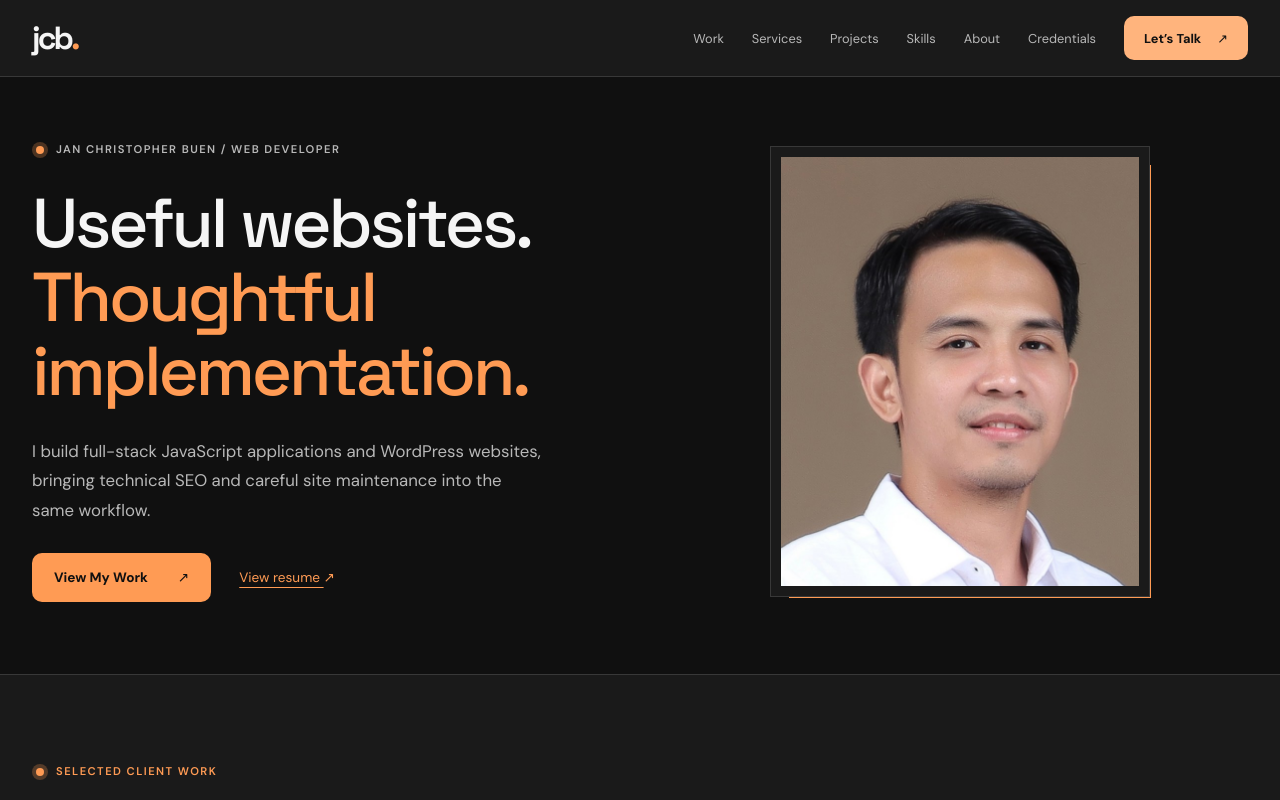
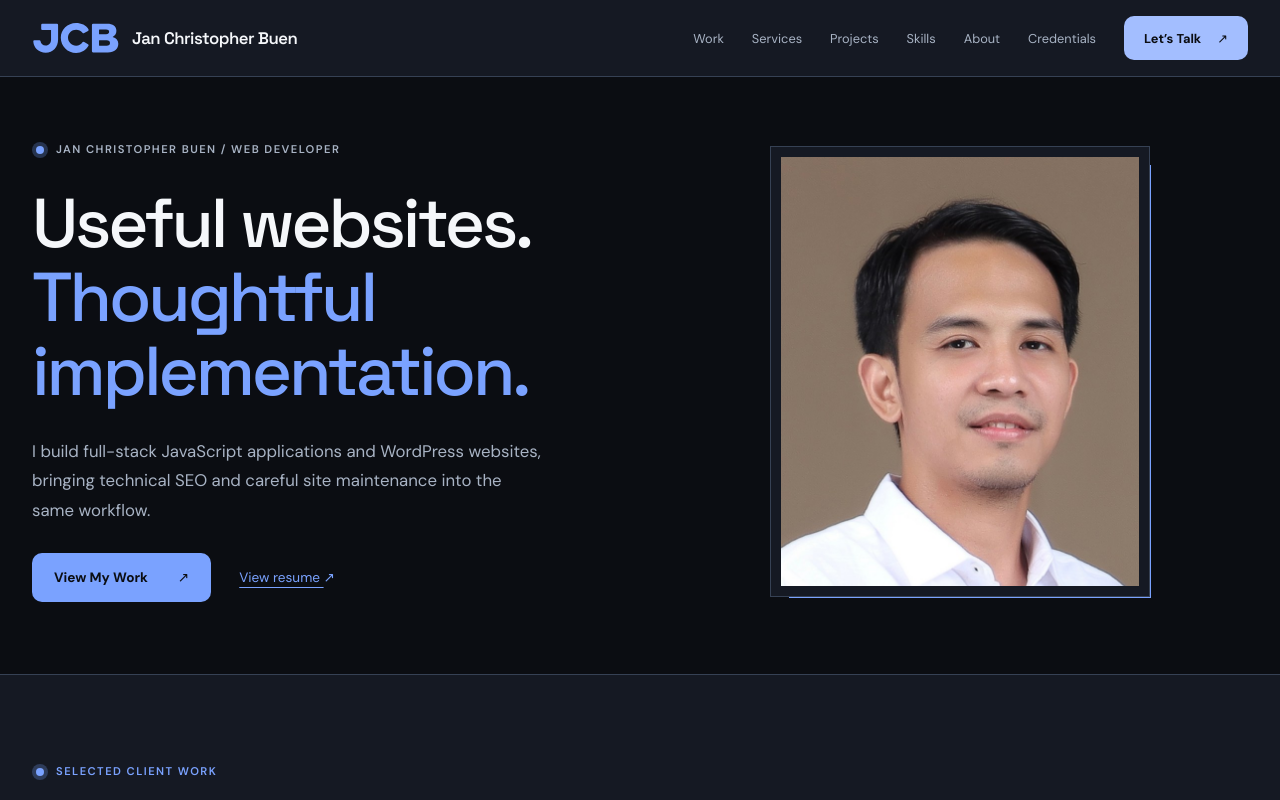
Before and after one commit to jan-christopher-buen/personal-portfolio, a React (Vite) app: page / in a window 1280 px wide. Shown: the top 800 px of the page. Built offline with nearby package versions, Linux system fonts and the light colour scheme.

Commit message:
feat(branding): adopt refined JCB identity and graphite-cobalt theme

```diff
--- a/index.html
+++ b/index.html
@@ -3,7 +3,7 @@
   <head>
     <meta charset="UTF-8" />
     <meta name="viewport" content="width=device-width, initial-scale=1.0" />
-    <meta name="theme-color" content="#101010" />
+    <meta name="theme-color" content="#0B0D12" />
     <meta
       name="description"
       content="Jan Christopher Buen — Web developer building WordPress websites and full-stack JavaScript projects, with practical technical SEO and hosting experience."
--- a/src/App.jsx
+++ b/src/App.jsx
@@ -219,7 +219,18 @@ export default function App() {
           </div>
         </div>
         <div className="footer-bottom">
-          <p>© {new Date().getFullYear()} Jan Christopher Buen</p>
+          <div className="footer-branding">
+            <a href="#top" aria-label="Jan Christopher Buen — back to top">
+              <img
+                src="/images/jcb-logo.svg"
+                width="66"
+                height="24"
+                alt=""
+                aria-hidden="true"
+              />
+            </a>
+            <p>© {new Date().getFullYear()} Jan Christopher Buen</p>
+          </div>
           <a href={`${profileUrl}/personal-portfolio`}>
             Source code <span aria-hidden="true">↗</span>
           </a>
--- a/src/components/Header.jsx
+++ b/src/components/Header.jsx
@@ -82,7 +82,14 @@ export default function Header() {
           href="#top"
           aria-label="Jan Christopher Buen — back to top"
         >
-          jcb<span>.</span>
+          <img
+            src="/images/jcb-logo.svg"
+            width="88"
+            height="32"
+            alt=""
+            aria-hidden="true"
+          />
+          <span>Jan Christopher Buen</span>
         </a>
         <button
           ref={toggle}
--- a/src/styles.css
+++ b/src/styles.css
@@ -1,18 +1,20 @@
 @import url('https://fonts.googleapis.com/css2?family=DM+Sans:wght@400;500;600;650;700&family=Space+Grotesk:wght@400;500;600;700&display=swap');
 :root {
   font-family: 'DM Sans', Arial, sans-serif;
-  color: #f5f5f5;
-  background: #101010;
+  color: var(--text);
+  background: var(--background);
   color-scheme: dark;
   font-synthesis: none;
-  --background: #101010;
-  --surface: #1a1a1a;
-  --raised: #252525;
-  --text: #f5f5f5;
-  --muted: #b8b8b8;
-  --line: #383838;
-  --accent: #ff9b54;
-  --hover: #ffb47d;
+  --background: #0b0d12;
+  --surface: #151923;
+  --raised: #202736;
+  --text: #f5f7fa;
+  --muted: #a8b3c4;
+  --line: #364154;
+  --accent: #7aa2ff;
+  --hover: #a3beff;
+  --accent-halo: rgb(122 162 255 / 25%);
+  --accent-subtle: rgb(122 162 255 / 10%);
   --width: 1240px;
 }
 * {
@@ -110,7 +112,7 @@ main:focus {
   margin-right: 12px;
   border-radius: 50%;
   background: var(--accent);
-  box-shadow: 0 0 0 4px rgb(255 155 84 / 25%);
+  box-shadow: 0 0 0 4px var(--accent-halo);
   vertical-align: middle;
 }
 .section-label {
@@ -168,15 +170,25 @@ main:focus {
   margin: auto;
 }
 .wordmark {
+  display: inline-flex;
+  align-items: center;
+  gap: 12px;
+  flex-shrink: 0;
   font-family: 'Space Grotesk', Arial, sans-serif;
-  font-size: 2rem;
-  font-weight: 700;
-  letter-spacing: -0.09em;
+  font-size: 1.05rem;
+  font-weight: 600;
+  line-height: 1.25;
+  letter-spacing: -0.03em;
   color: var(--text);
   text-decoration: none;
 }
+.wordmark img {
+  width: 88px;
+  height: 32px;
+  flex-shrink: 0;
+}
 .wordmark span {
-  color: var(--accent);
+  white-space: nowrap;
 }
 .navigation {
   display: flex;
@@ -231,7 +243,7 @@ main:focus {
   margin-left: 4px;
   border-radius: 50%;
   background: var(--accent);
-  box-shadow: 0 0 0 4px rgb(255 155 84 / 25%);
+  box-shadow: 0 0 0 4px var(--accent-halo);
   flex-shrink: 0;
 }
 .hero h1 span {
@@ -270,6 +282,8 @@ main:focus {
   transform: translateY(-2px);
 }
 .button:active {
+  background: var(--hover);
+  box-shadow: inset 0 0 0 2px var(--background);
   transform: translateY(0);
 }
 .secondary-action {
@@ -678,7 +692,7 @@ main:focus {
 .is-current .timeline-dot {
   border-color: var(--accent);
   background: var(--accent);
-  box-shadow: 0 0 0 4px rgb(255 155 84 / 10%);
+  box-shadow: 0 0 0 4px var(--accent-subtle);
 }
 .timeline-details {
   grid-column: 2;
@@ -930,7 +944,7 @@ button,
 }
 .timeline-entry:is(:hover, :focus-within) .timeline-dot {
   border-color: var(--accent);
-  box-shadow: 0 0 0 4px rgb(255 155 84 / 10%);
+  box-shadow: 0 0 0 4px var(--accent-subtle);
 }
 .reveal-enter {
   animation: enter 0.65s cubic-bezier(0.16, 1, 0.3, 1) backwards;
@@ -1154,13 +1168,122 @@ button,
   padding: 12px 20px;
   min-height: 44px;
   background: var(--accent);
-  color: #101010;
+  color: var(--background);
 }
 .navigation .nav-contact:hover,
 .navigation .nav-contact[aria-current] {
   background: var(--hover);
-  color: #101010;
+  color: var(--background);
 }
 .navigation .nav-contact[aria-current]::after {
   display: none;
 }
+
+@media (min-width: 761px) and (max-width: 1100px) {
+  .navigation {
+    gap: 16px;
+  }
+  .wordmark {
+    font-size: 0.9rem;
+    gap: 8px;
+  }
+  .wordmark img {
+    width: 66px;
+    height: 24px;
+  }
+}
+@media (min-width: 761px) and (max-width: 1000px) {
+  .menu-toggle {
+    display: flex;
+    align-items: center;
+    gap: 18px;
+    border: 1px solid var(--line);
+    border-radius: 10px;
+    background: transparent;
+    color: var(--text);
+    padding: 10px 14px;
+    min-height: 44px;
+    font-size: 0.8rem;
+  }
+  .menu-toggle:hover {
+    background: var(--raised);
+  }
+  .navigation {
+    display: none;
+    position: absolute;
+    top: 100%;
+    left: 0;
+    right: 0;
+    background: var(--surface);
+    padding: 12px 32px 22px;
+    border-bottom: 1px solid var(--line);
+    gap: 0;
+  }
+  .navigation.is-open {
+    display: grid;
+    grid-template-columns: 1fr 1fr;
+  }
+  .navigation a {
+    padding: 14px 12px;
+    min-height: 48px;
+  }
+  .navigation a[aria-current]::after {
+    left: 12px;
+    right: auto;
+    width: 24px;
+    bottom: 8px;
+  }
+}
+@media (max-width: 760px) {
+  .wordmark {
+    font-size: 0.9rem;
+    gap: 8px;
+  }
+  .wordmark img {
+    width: 66px;
+    height: 24px;
+  }
+}
+@media (max-width: 380px) {
+  .header-inner {
+    margin-left: 16px;
+    margin-right: 16px;
+    gap: 8px;
+  }
+  .wordmark {
+    font-size: 0.7rem;
+    gap: 6px;
+  }
+  .wordmark img {
+    width: 44px;
+    height: 16px;
+  }
+}
+
+button:disabled,
+button:disabled:hover,
+button:disabled:active {
+  cursor: not-allowed;
+  color: var(--muted);
+  background: var(--raised);
+  border: 1px dashed var(--muted);
+  transform: none;
+  box-shadow: none;
+}
+
+.footer-branding {
+  display: flex;
+  flex-wrap: wrap;
+  align-items: center;
+  gap: 16px;
+}
+.footer-branding a {
+  display: inline-flex;
+  align-items: center;
+  min-height: 44px;
+}
+.footer-branding img {
+  display: block;
+  width: 66px;
+  height: 24px;
+}
```
Also changed, not shown: public/favicon.svg, public/images/jcb-logo.svg (added).
